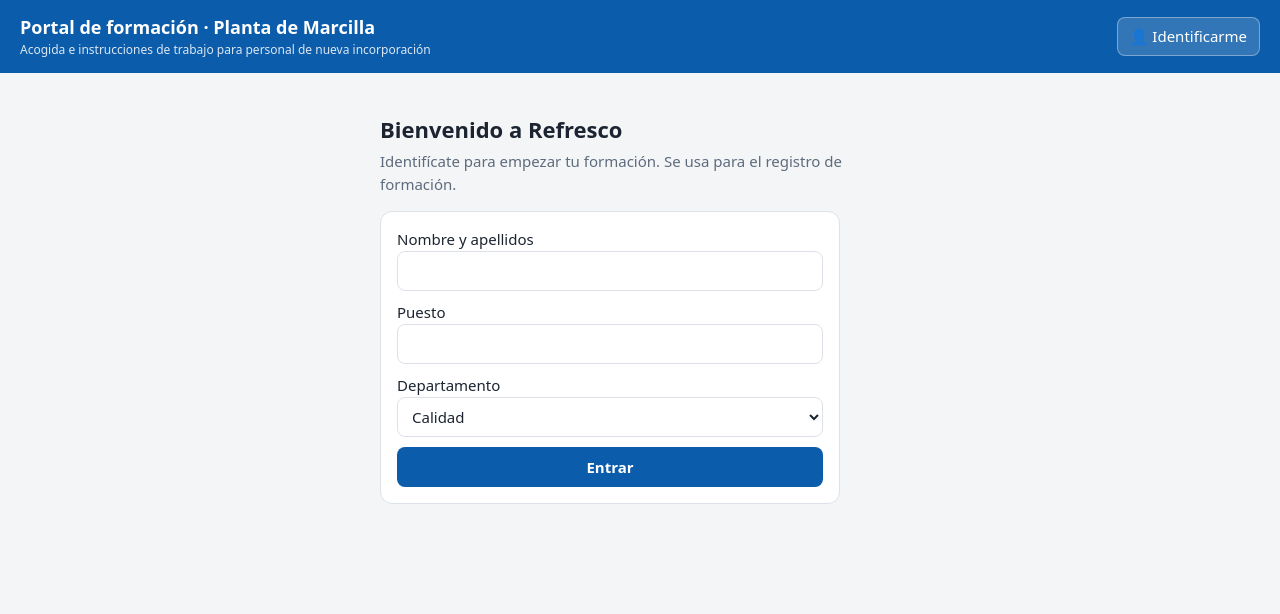
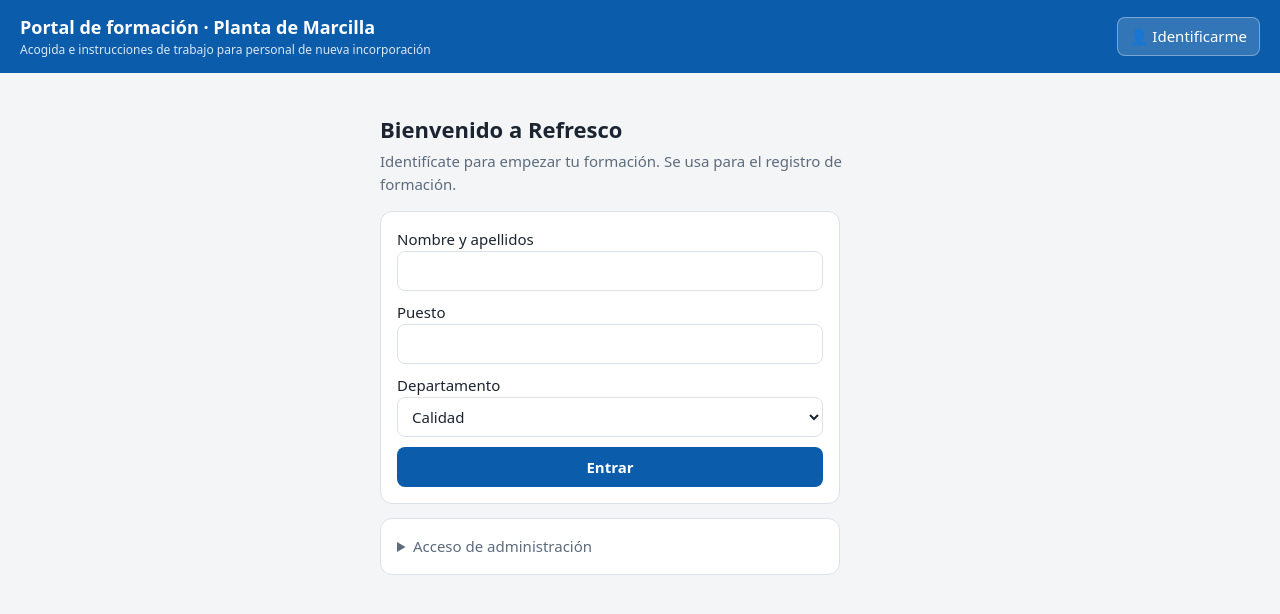
Before and after one commit to Huarte-refresco/Formacion-Marcilla, a plain HTML site: page portal-formacion-marcilla/index.html in a window 1280 px wide. Drawn offline with Linux system fonts and the light colour scheme.

Commit message:
Update index.html

```diff
--- a/portal-formacion-marcilla/index.html
+++ b/portal-formacion-marcilla/index.html
@@ -185,6 +185,11 @@ const TOUR = [
 ];
 const tourSeen = id => !!(S.tour && S.tour[id]);
 const tourDone = () => TOUR.every(t => tourSeen(t.id));
+// Modo administrador: todo abierto, sin bloqueos. No es seguridad real (la página es pública), solo comodidad.
+// Para cambiar el código: calcular h53('nuevo-codigo') y sustituir ADMIN_HASH.
+function h53(str, seed=0){ let h1=0xdeadbeef^seed, h2=0x41c6ce57^seed; for(let i=0,ch;i<str.length;i++){ ch=str.charCodeAt(i); h1=Math.imul(h1^ch,2654435761); h2=Math.imul(h2^ch,1597334677);} h1=Math.imul(h1^(h1>>>16),2246822507)^Math.imul(h2^(h2>>>13),3266489909); h2=Math.imul(h2^(h2>>>16),2246822507)^Math.imul(h1^(h1>>>13),3266489909); return 4294967296*(2097151&h2)+(h1>>>0); }
+const ADMIN_HASH = 7268978719236470;
+const unlocked = () => !!S.admin || tourDone();
 
 // ---------- Estado ----------
 let mem = null;
@@ -194,7 +199,7 @@ function save(){ mem = S; try{ localStorage.setItem(KEY, JSON.stringify(S)); }ca
 let S = load();
 if(!S.done) S.done = {};
 if(!S.tour) S.tour = {};
-let view = !S.profile ? {dept:'perfil', mod:null, tab:'portal'} : (tourDone() ? {dept:S.profile.dept, mod:null, tab:'portal'} : {dept:'comun', mod:null, tab:'portal'});
+let view = !S.profile ? {dept:'perfil', mod:null, tab:'portal'} : (unlocked() ? {dept:S.profile.dept, mod:null, tab:'portal'} : {dept:'comun', mod:null, tab:'portal'});
 
 const $ = s => document.querySelector(s);
 const esc = s => String(s).replace(/[&<>"]/g, c => ({'&':'&amp;','<':'&lt;','>':'&gt;','"':'&quot;'}[c]));
@@ -206,20 +211,20 @@ const today = () => new Date().toLocaleDateString('es-ES');
 // ---------- Render ----------
 function renderHeader(){
   const b = $('#profBtn');
-  b.textContent = S.profile ? '👤 ' + S.profile.name : '👤 Identificarme';
+  b.textContent = (S.admin ? '🛠 ' : '👤 ') + (S.profile ? S.profile.name : 'Identificarme');
   b.onclick = () => { view.tab='portal'; view.mod=null; view.dept='perfil'; render(); };
 }
 function renderNav(){
   const n = $('#nav');
   n.innerHTML = DEPTS.map(d => {
     const p = pct(d.id);
-    const locked = d.id!=='comun' && S.profile && !tourDone();
+    const locked = d.id!=='comun' && S.profile && !unlocked();
     return `<button data-d="${d.id}" ${locked?'title="Completa primero el recorrido por la planta"':''} style="${locked?'opacity:.5':''}" class="${view.dept===d.id && view.tab==='portal'?'on':''}"><span class="ico">${d.ic}</span>${d.name}<span class="pct">${locked?'🔒':(p===null?'':p+' %')}</span></button>`;
   }).join('') + '<div class="sep"></div>' +
   `<button data-d="registro" class="${view.tab==='registro'?'on':''}"><span class="ico">✓</span>Registro de formación</button>`;
   n.querySelectorAll('button').forEach(b => b.onclick = () => {
     const d = b.dataset.d;
-    if(d!=='comun' && d!=='registro' && S.profile && !tourDone()){ view = {dept:'comun', mod:null, tab:'portal'}; render(); return; }
+    if(d!=='comun' && d!=='registro' && S.profile && !unlocked()){ view = {dept:'comun', mod:null, tab:'portal'}; render(); return; }
     if(d==='registro'){ view = {dept:view.dept, mod:null, tab:'registro'}; }
     else view = {dept:d, mod:null, tab:'portal'};
     render();
@@ -229,7 +234,7 @@ function render(){
   document.querySelector('.wrap').classList.toggle('gate', !S.profile);
   renderHeader(); renderNav();
   const m = $('#main');
-  if(S.profile && !tourDone() && view.tab==='portal' && view.dept!=='comun' && view.dept!=='perfil'){ view = {dept:'comun', mod:null, tab:'portal'}; }
+  if(S.profile && !unlocked() && view.tab==='portal' && view.dept!=='comun' && view.dept!=='perfil'){ view = {dept:'comun', mod:null, tab:'portal'}; }
   if(view.dept==='perfil' && view.tab==='portal') return renderProfile(m);
   if(view.tab==='registro') return renderRegistro(m);
   if(view.mod && /^t\d$/.test(view.mod)) return renderTourStep(m, TOUR.find(t=>t.id===view.mod));
@@ -258,12 +263,12 @@ function renderWelcome(m){
   let h = `<div class="hero"><h2>Bienvenido a Refresco${first?', '+first:''}</h2><p>Antes de pasar a tu departamento, haz un recorrido por todos los procesos de la planta. Así verás cómo encaja tu trabajo en el conjunto.</p></div>`;
   h += `<div class="card"><div class="row" style="justify-content:space-between"><b>Recorrido por la planta</b><span style="color:var(--mut);font-size:13px">${seen} de ${TOUR.length} procesos vistos</span></div><div class="bar" style="margin:8px 0 12px"><i style="width:${Math.round(100*seen/TOUR.length)}%"></i></div><div class="flow">` +
     TOUR.map((t,i)=>{
-      const ok = tourSeen(t.id), avail = ok || i===0 || tourSeen(TOUR[i-1].id);
+      const ok = tourSeen(t.id), avail = S.admin || ok || i===0 || tourSeen(TOUR[i-1].id);
       return `<button data-t="${t.id}" ${avail?'':'disabled'} style="${avail?'':'opacity:.45;cursor:not-allowed'}"><b>${ok?'✓ ':(avail?'':'🔒 ')}${i+1}. ${t.title}</b><span>${t.desc}</span></button>`;
     }).join('<span class="arrow">→</span>') + `</div>`;
-  if(done){
+  if(done || S.admin){
     const dn = S.profile ? DEPTS.find(x=>x.id===S.profile.dept).name : '';
-    h += `<p style="margin:4px 0 12px"><b>¡Recorrido completado!</b> Ya puedes pasar a la formación de tu departamento.</p><button class="btn" id="goDept">Continuar a mi departamento: ${esc(dn)} →</button>`;
+    h += `<p style="margin:4px 0 12px">${done?'<b>¡Recorrido completado!</b> Ya puedes pasar a la formación de tu departamento.':'<b>Modo administrador:</b> tienes todo desbloqueado.'}</p><div class="row"><button class="btn" id="goDept">Continuar a mi departamento: ${esc(dn)} →</button>${S.admin?'<button class="btn ghost" id="resetP">Reiniciar mi progreso (para probar)</button>':''}</div>`;
   } else {
     h += `<p style="margin:4px 0 0;color:var(--mut);font-size:13px">Ve los procesos en orden. Al terminar los ${TOUR.length} se desbloquea la formación de tu departamento.</p>`;
   }
@@ -271,6 +276,7 @@ function renderWelcome(m){
   m.innerHTML = h;
   m.querySelectorAll('[data-t]').forEach(b => b.onclick = () => { view.mod = b.dataset.t; render(); });
   const gd = $('#goDept'); if(gd) gd.onclick = () => { view = {dept:S.profile.dept, mod:null, tab:'portal'}; render(); };
+  const rp = $('#resetP'); if(rp) rp.onclick = () => { S.tour = {}; S.done = {}; save(); render(); };
   window.scrollTo(0,0);
 }
 
@@ -363,20 +369,26 @@ function buildQuiz(mod, rec, onChange){
   draw();
 }
 
+let draft = null;
 function renderProfile(m){
-  const p = S.profile || {name:'', puesto:'', dept:'calidad'};
+  const p = S.profile || draft || {name:'', puesto:'', dept:'calidad'};
   const first = !S.profile;
   m.innerHTML = `<h2>${first?'Bienvenido a Refresco':'Tu identificación'}</h2><p class="lead">${first?'Identifícate para empezar tu formación. Se usa para el registro de formación.':'Se usa para el registro de formación.'}</p>
   <div class="card" style="display:grid;gap:10px;max-width:460px">
     <label>Nombre y apellidos<br><input type="text" id="pn" style="width:100%" value="${esc(p.name)}"></label>
     <label>Puesto<br><input type="text" id="pp" style="width:100%" value="${esc(p.puesto)}"></label>
     <label>Departamento<br><select id="pd" style="width:100%">${DEPTS.filter(d=>d.id!=='comun').map(d=>`<option value="${d.id}" ${p.dept===d.id?'selected':''}>${d.name}</option>`).join('')}</select></label>
-    <button class="btn" id="ps">${first?'Entrar':'Guardar'}</button></div>`;
+    <button class="btn" id="ps">${first?'Entrar':'Guardar'}</button></div>
+  <details class="card" style="max-width:460px" ${S.admin?'open':''}><summary style="cursor:pointer;color:var(--mut)">Acceso de administración</summary>
+    ${S.admin ? '<p>Modo administrador <b>activado</b>: todo está desbloqueado.</p><button class="btn ghost" id="admOff">Desactivar modo administrador</button>' : '<div class="row" style="margin-top:10px"><input type="password" id="admCode" placeholder="Código" style="width:160px"><button class="btn ghost" id="admOn">Activar</button><span id="admMsg" style="color:var(--bad)"></span></div>'}
+  </details>`;
+  const on = $('#admOn'); if(on) on.onclick = () => { if(h53($('#admCode').value.trim())===ADMIN_HASH){ draft = {name:$('#pn').value, puesto:$('#pp').value, dept:$('#pd').value}; S.admin = true; save(); renderProfile(m); renderHeader(); } else { $('#admMsg').textContent = 'Código incorrecto'; } };
+  const off = $('#admOff'); if(off) off.onclick = () => { S.admin = false; save(); renderProfile(m); renderHeader(); };
   $('#ps').onclick = () => {
     const name = $('#pn').value.trim(); if(!name) return;
     S.profile = {name, puesto:$('#pp').value.trim(), dept:$('#pd').value};
     save();
-    view = first ? {dept:'comun', mod:null, tab:'portal'} : {dept:S.profile.dept, mod:null, tab:'portal'}; render();
+    view = (first && !S.admin) ? {dept:'comun', mod:null, tab:'portal'} : {dept:S.profile.dept, mod:null, tab:'portal'}; render();
   };
 }
 
```
